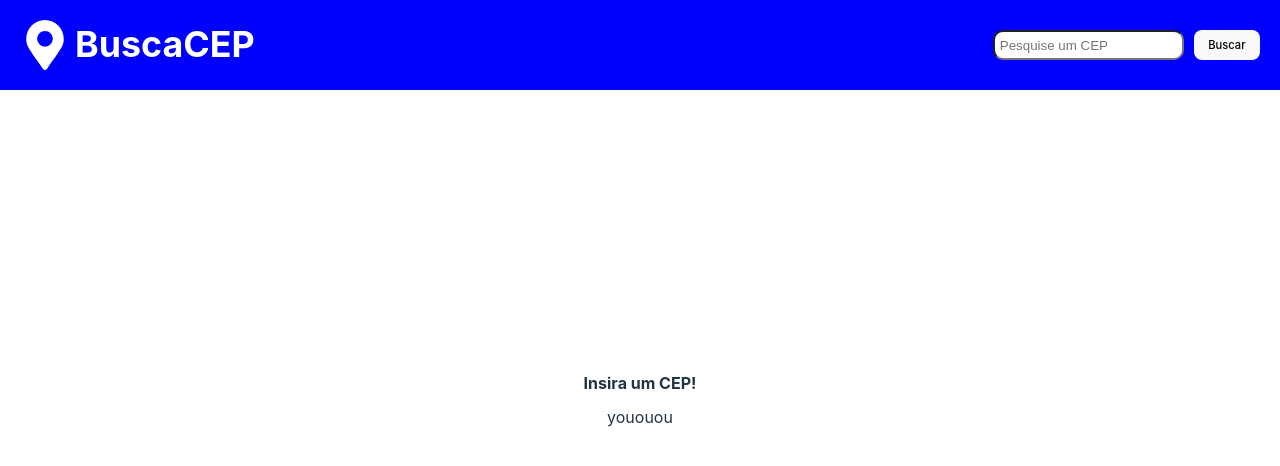
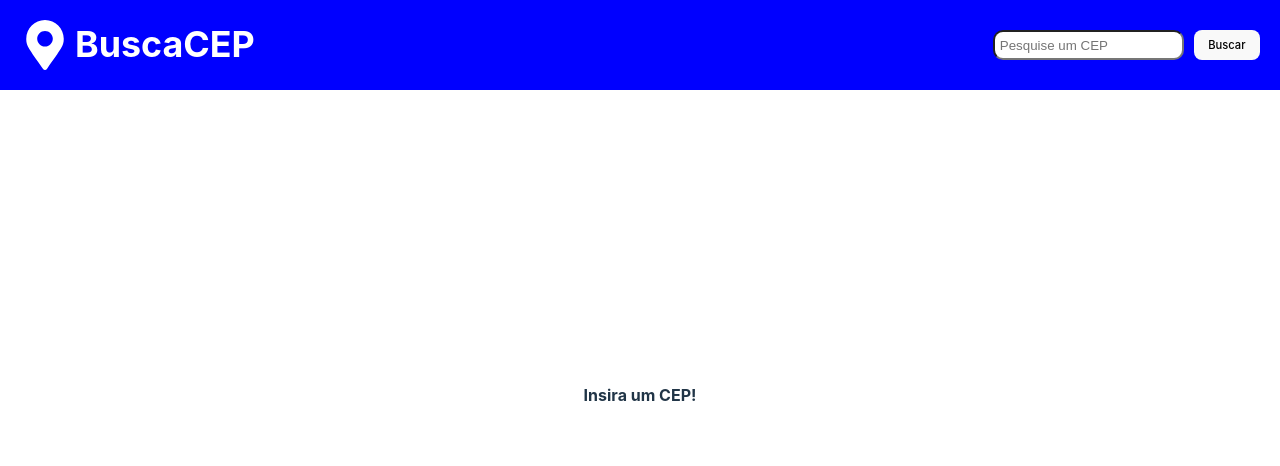
Before and after one commit to jmgrd98/BuscaCEP-v2, a React (Vite) app: page / in a window 1280 px wide. Shown: the top 466 px of the page. Built offline with nearby package versions, Linux system fonts and the light colour scheme.

Commit message:
Update MapModal.jsx

```diff
--- a/src/components/MapModal/MapModal.jsx
+++ b/src/components/MapModal/MapModal.jsx
@@ -12,7 +12,7 @@ export default function MapModal({isOpen}){
 // const position = [51.505, -0.09]
 
     return(
-        <div>yououou</div>
+        <div className="modal"></div>
     //     <MapModalStyle>
 
     //     <MapContainer center={position} zoom={13} scrollWheelZoom={false}>
```
